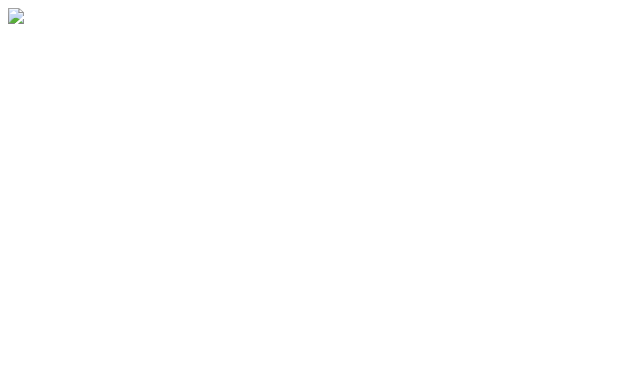
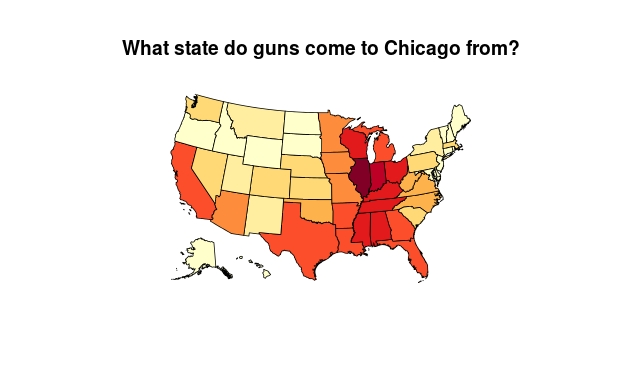
Before and after one commit to mihirzaveri/crime-exercise, a plain HTML site: page index.html in a window 1280 px wide. Shown: the whole page, without its empty margins (0-640 px from the left). Drawn offline with Linux system fonts and the light colour scheme.

Commit message:
fixed index jpg to jpeg

```diff
--- a/index.html
+++ b/index.html
@@ -1 +1 @@
-<img src="final_map.jpg">
+<img src="final_map.jpeg">
```
